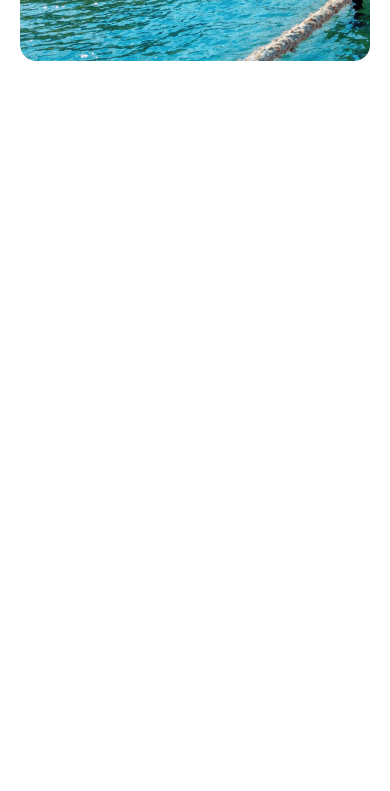
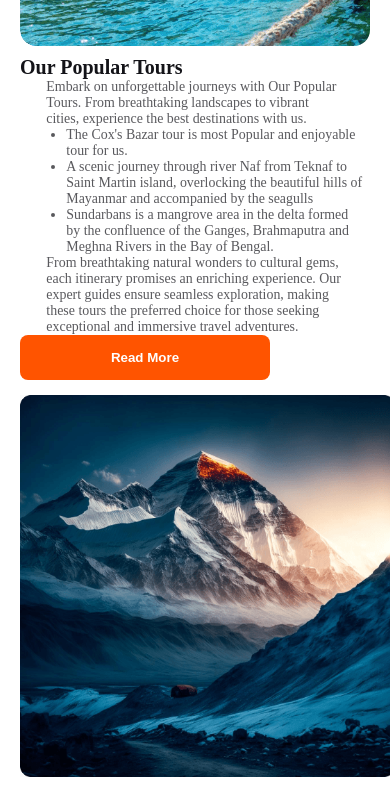
Before and after one commit to rimonali123/Assignment-2, a plain HTML site: page index.html in a window 390 px wide. Shown: the part 634-1425 px from the top of the page. Before the commit the page ends 844 px from the top, so only its background shows below. Drawn offline with Linux system fonts and the light colour scheme.

Commit message:
finished main section 1

```diff
--- a/Style/Responsive.css
+++ b/Style/Responsive.css
@@ -23,7 +23,7 @@
     .banner-content h2{
         width: 100%;
         text-align: center;
-        font-size: 2.5rem;
+        font-size: 1.37rem;
     }
     .banner-content p {
         text-align: center;
@@ -47,4 +47,30 @@
         font-weight: 700;
         border: none;
     }
+
+    /* main section responsive */
+    .section-1{
+        margin: 0 auto;
+        flex-direction: column;
+        margin: 10px 20px;
+        gap: 15px;
+
+    }
+    .content-section{
+        width: 90%;
+    }
+    .content-section h2{
+        margin: 0 auto;
+        font-size: 1.25rem;
+        width: 100%;
+    }
+    .content-section p, ul{
+        margin: 0 auto;
+        width: 85%;
+        font-size: 0.87rem;
+    }
+    .image-section img{
+        margin: 0 auto;
+        width: 375px;
+    }
 }
--- a/Style/style.css
+++ b/Style/style.css
@@ -1,6 +1,6 @@
 /* Shared Style */
 body {
-    max-width: 1250px;
+    max-width: 1200px;
     margin: 0 auto;
 }
 
@@ -41,9 +41,9 @@ nav {
 }
 
 .banner-section {
+    margin: 0 auto;
     width: 100%;
     height: 500px;
-    margin: 0 auto;
     margin-top: 10px;
     background-image: url('../Images/Group\ 13\ \(1\)\ \(1\).png');
     background-repeat: no-repeat;
@@ -92,3 +92,36 @@ nav {
     font-weight: 700;
     border: none;
 }
+
+
+/* Main section style start here */
+
+
+.section-1{
+    width: 100%;
+    margin-top: 60px;
+    /* border: 2px solid red; */
+    display: flex;
+    gap: 150px;
+}
+.content-section{
+    width: 50%;
+    /* border: 1px solid yellowgreen; */
+    display: flex;
+    flex-direction: column;
+    justify-content: space-around;
+
+}
+.image-section{
+    width: 50%;
+    /* border: 1px solid yellowgreen; */
+}
+.content-section h2{
+    color: #131318;
+    font-size: 2.5rem;
+    font-weight: 800;
+}
+.content-section p, ul{
+    color: rgba(19, 19, 24, 0.70);
+    font-weight: 400;
+}
--- a/index.html
+++ b/index.html
@@ -51,7 +51,24 @@
            </div>
         </div>
     </header>
-    <main></main>
+    <main>
+        <section class="section-1">
+            <div class="content-section">
+                <h2>Our Popular Tours</h2>
+                <p>Embark on unforgettable journeys with Our Popular Tours. From breathtaking landscapes to vibrant cities, experience the best destinations with us.</p>
+                <ul>
+                    <li>The Cox's Bazar tour is most Popular and enjoyable tour for us. </li>
+                    <li>A scenic journey through river Naf from Teknaf to Saint Martin island, overlocking the beautiful hills of Mayanmar and accompanied by the seagulls</li>
+                    <li>Sundarbans is a mangrove area in the delta formed by the confluence of the Ganges, Brahmaputra and Meghna Rivers in the Bay of Bengal.</li>
+                </ul>
+                <p>From breathtaking natural wonders to cultural gems, each itinerary promises an enriching experience. Our expert guides ensure seamless exploration, making these tours the preferred choice for those seeking exceptional and immersive travel adventures.</p>
+                <button class="banner-common-class" style="background-color: #FF5400; color: #FFF;">Read More</button>
+            </div>
+            <div class="image-section">
+                <img src="Images/Rectangle 4.png" alt="">
+            </div>
+        </section>
+    </main>
     <footer></footer>
 </body>
 </html>
```
